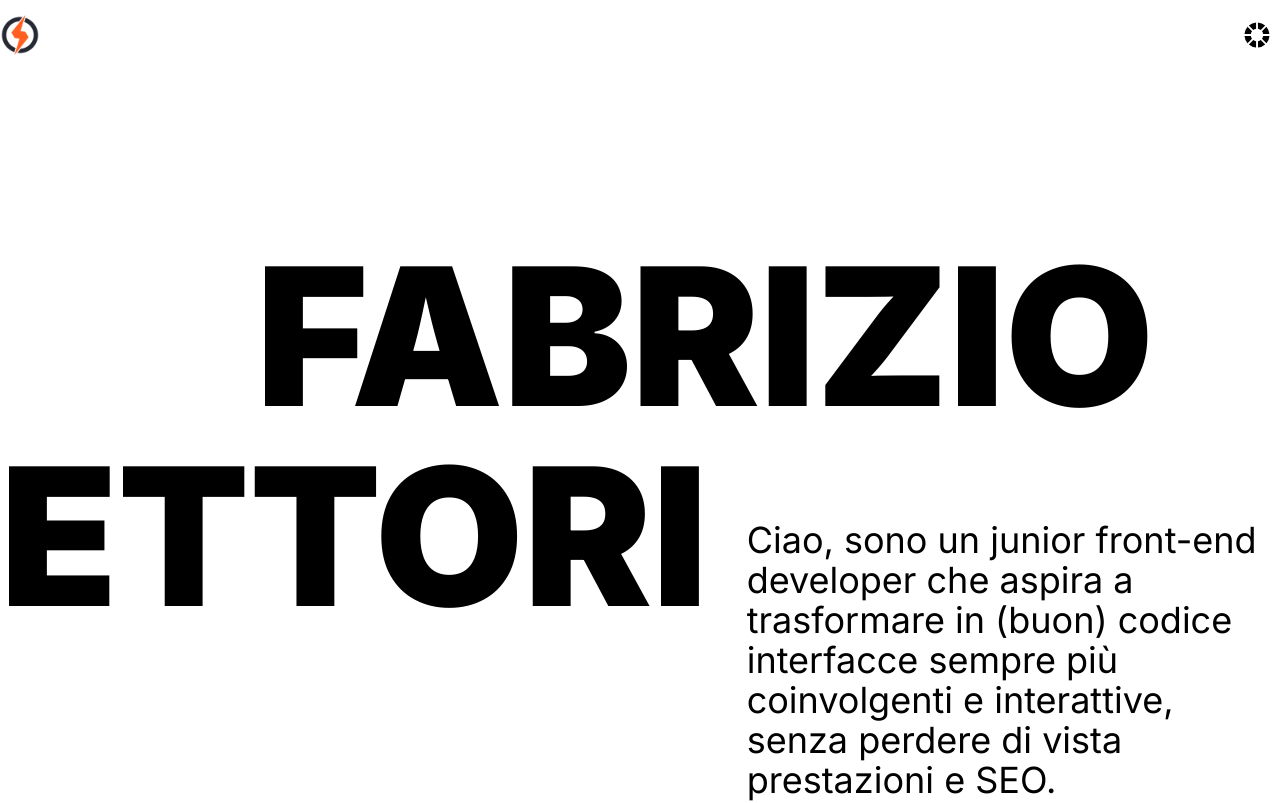
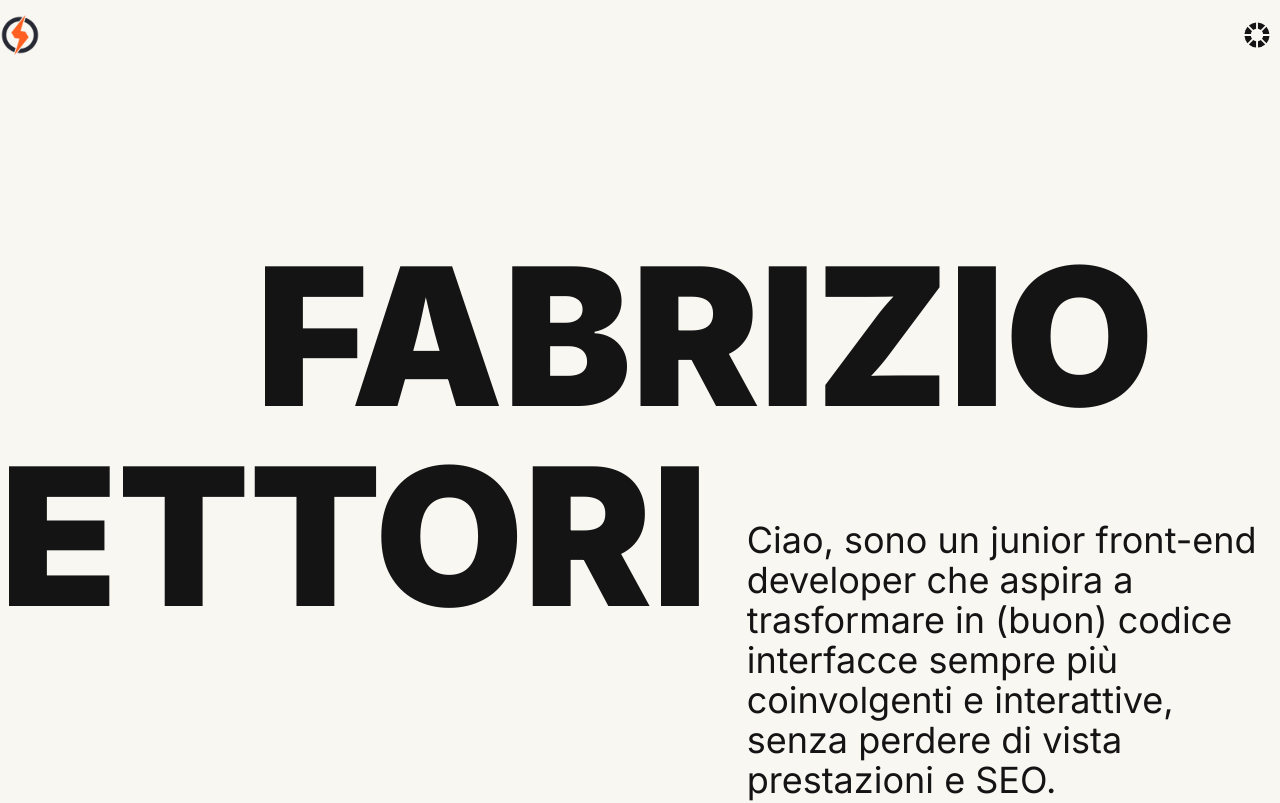
Before and after one commit to fabettdev/fe-portfolio, a React (Vite) app: page / in a window 1280 px wide. Shown: the top 803 px of the page. Built offline with nearby package versions, Linux system fonts and the light colour scheme.

Commit message:
hot fix color palette

```diff
--- a/src/globals.css
+++ b/src/globals.css
@@ -7,16 +7,16 @@ body {
 }
 
 body[data-theme="light"] {
-  --color-black: #000;
-  --color-white: #fff;
+  --color-black: #141414;
+  --color-white: #f9f7f2;
   --color-light-grey: #f3f4f6;
   --color-grey: #dee2e6;
   --color-dark-grey: #616161;
 }
 
 body[data-theme="dark"] {
-  --color-black: #fff;
-  --color-white: #000;
+  --color-black: #f9f7f2;
+  --color-white: #141414;
   --color-light-grey: #f3f4f6;
   --color-grey: #dee2e6;
   --color-dark-grey: #616161;
```
